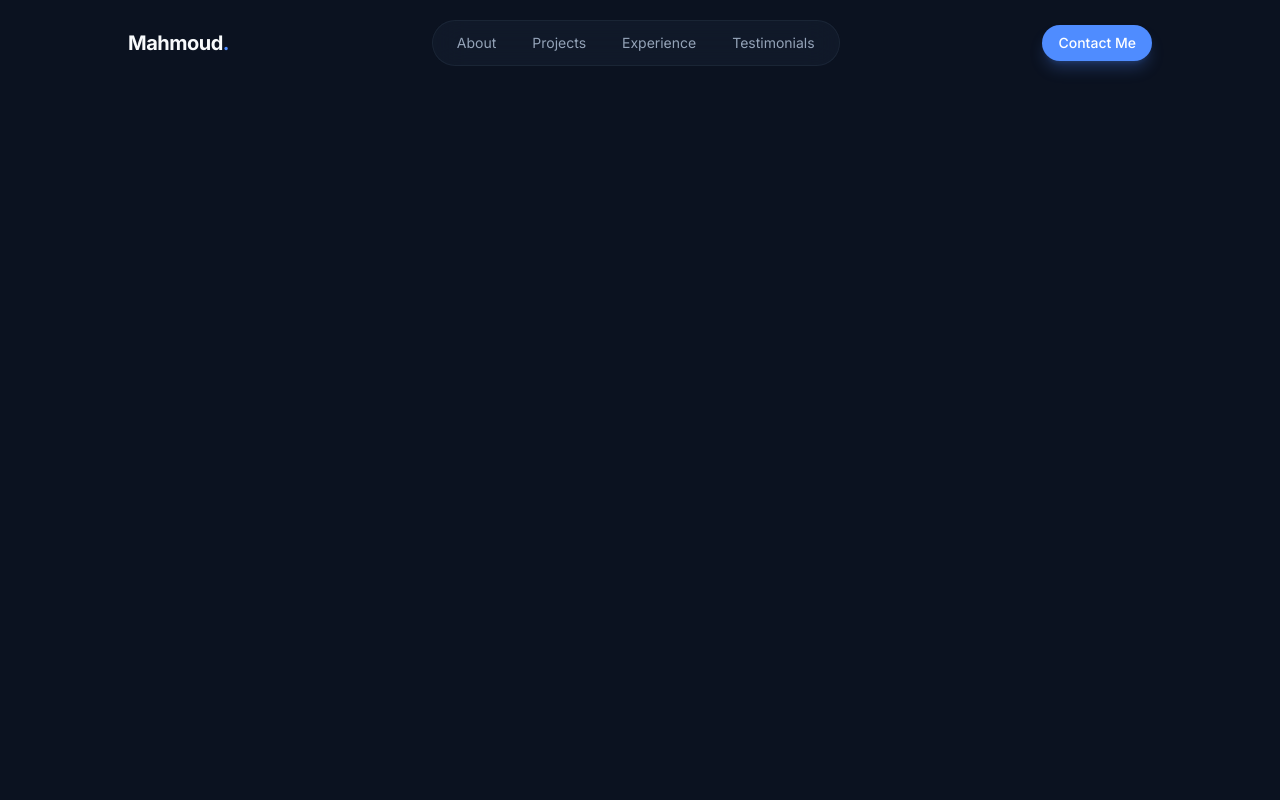
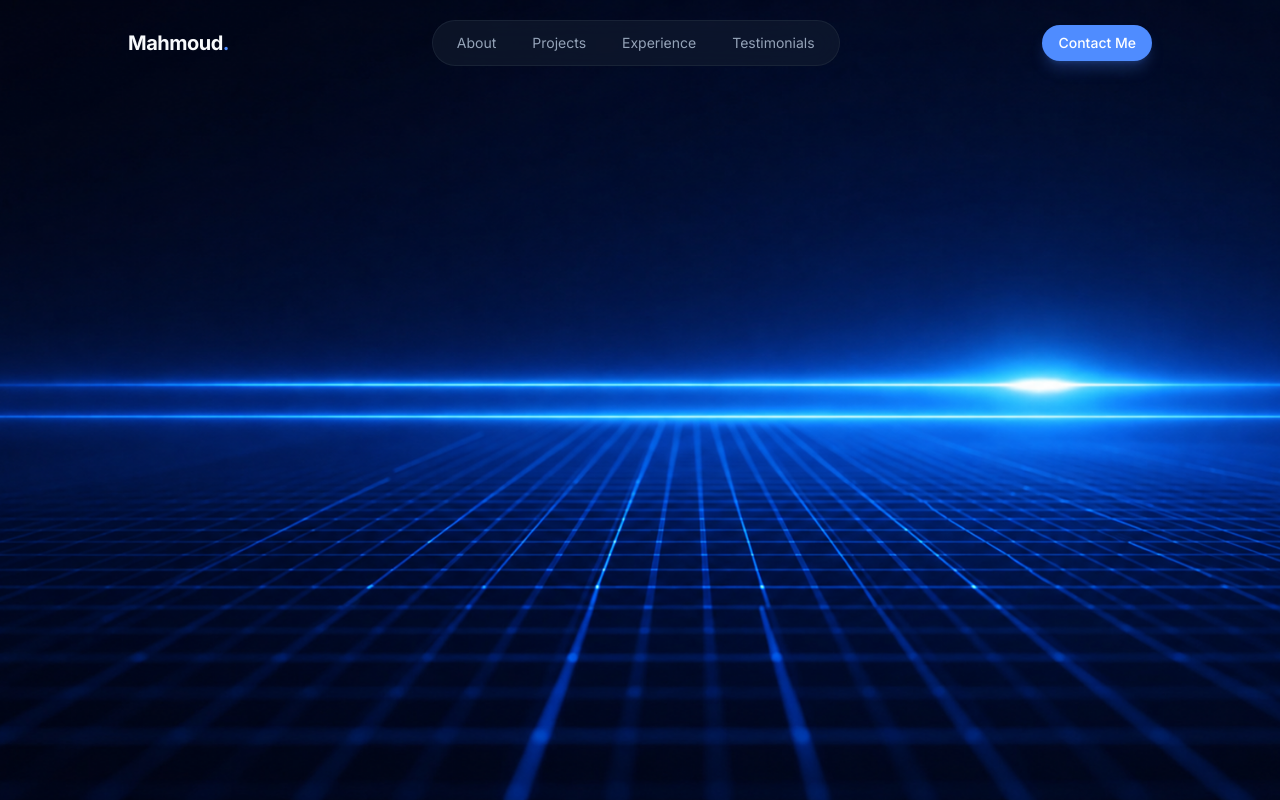
Before and after one commit to Mahmoud-Ragab-Khalifa/personal-portfolio, a Next.js app: page / in a window 1280 px wide. Built offline with nearby package versions, Linux system fonts and the light colour scheme.

Commit message:
feat: add the structure of hero section

```diff
--- /dev/null
+++ b/src/app/_components/Hero.tsx
@@ -0,0 +1,21 @@
+import Image from "next/image";
+
+const Hero = () => {
+  return (
+    <section className="relative min-h-dvh flex items-center overflow-hidden">
+      <div className="relative min-h-dvh min-w-dvw">
+        <Image
+          src={"/images/hero-section-image.png"}
+          alt="Hero-Section"
+          fill
+          sizes="100dvh"
+          className="object-cover object-center"
+          priority={true}
+          loading="eager"
+        />
+      </div>
+    </section>
+  );
+};
+
+export default Hero;
--- a/src/app/layout/Header.tsx
+++ b/src/app/layout/Header.tsx
@@ -19,7 +19,7 @@ const Header = () => {
   );
 
   return (
-    <header className="fixed inset-x-0 inset-s-0 py-5">
+    <header className="fixed z-100 inset-x-0 inset-s-0 py-5">
       <nav className="container flex items-center justify-between">
         {/* Personal Logo */}
         <Logo />
--- a/src/app/page.tsx
+++ b/src/app/page.tsx
@@ -1,5 +1,11 @@
+import Hero from "./_components/Hero";
+
 const HomePage = () => {
-  return <main className="min-h-dvh overflow-x-hidden"></main>;
+  return (
+    <main className="min-h-dvh overflow-x-hidden">
+      <Hero />
+    </main>
+  );
 };
 
 export default HomePage;
```
Also changed, not shown: public/images/hero-section-image.png (added).
